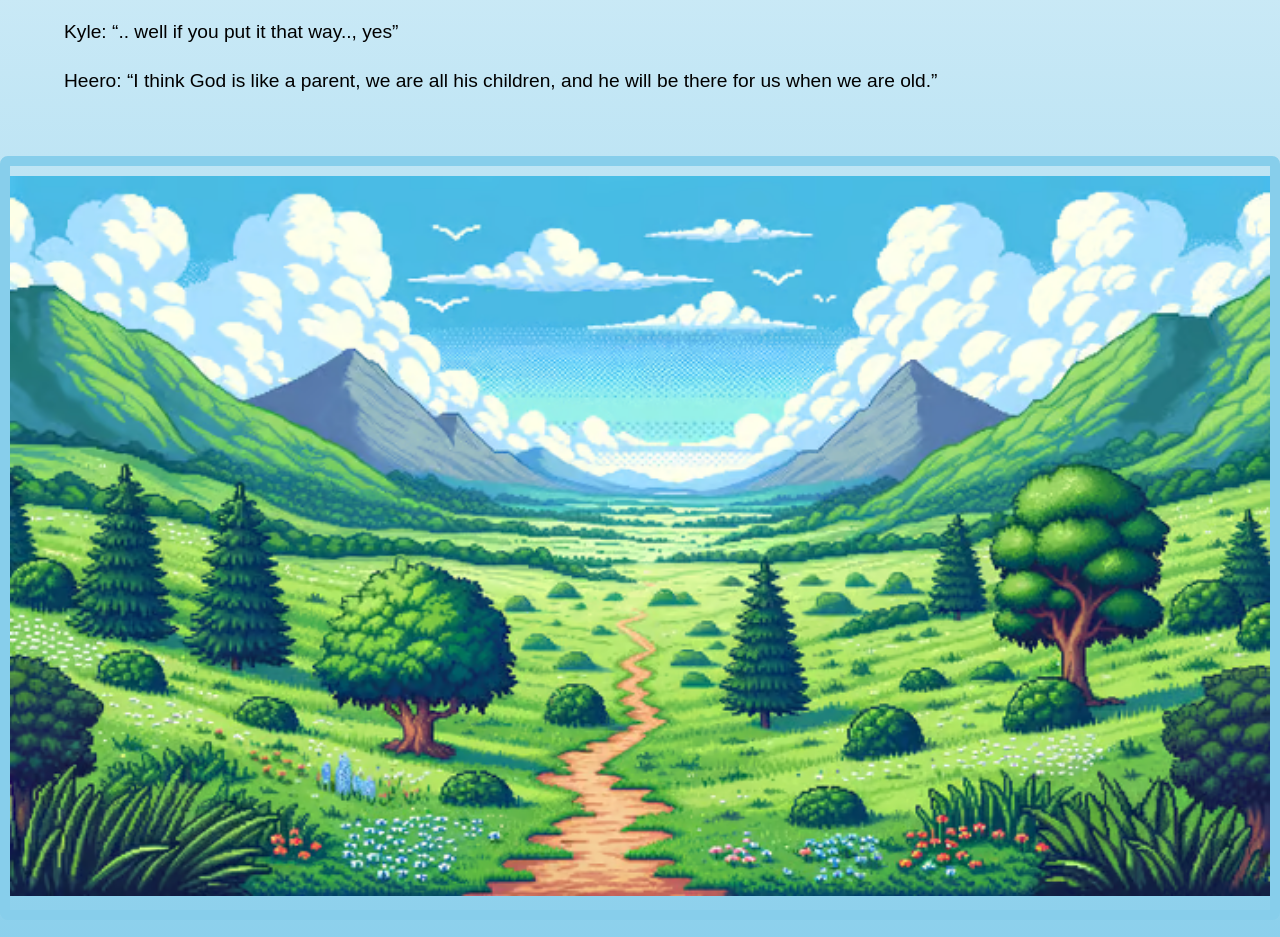
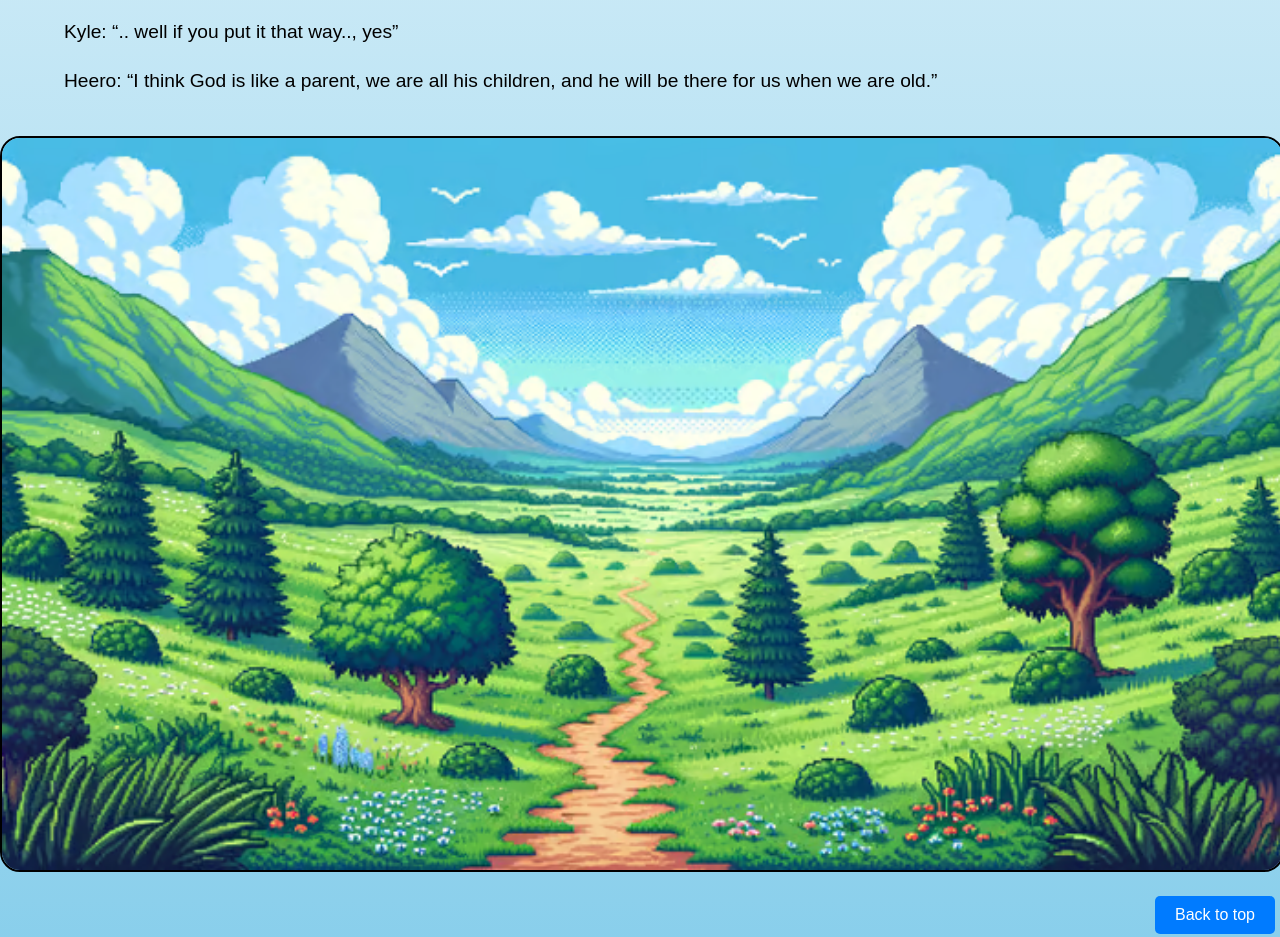
Before and after one commit to watashiaashishgurung/Godsplan, a plain HTML site: page index.html in a window 1280 px wide. Shown: the part 842-1779 px from the top of the page. Drawn offline with Linux system fonts and the light colour scheme.

Commit message:
new border on the landscape

```diff
--- a/style.css
+++ b/style.css
@@ -37,20 +37,11 @@ h1 {
 #homebutton:hover {
     background-color: #0056b3;
 }
-#images {
-    text-align: center;
-    margin-top: 20px;
-    border-width: 10px;
-    border-radius: 8px;
-    border-color: skyblue;
-    border-style: solid;
-}
-
 .decorative-image {
     width: 100%;
-    max-width: 100%;
     height: auto;
-    margin: 10px 0;
+    border: 2px solid #000; /* Add a border to the decorative image */
+    border-radius: 20px;;
 }
 footer {
     font-size: 10px; /* Adjust the size as needed */
```
